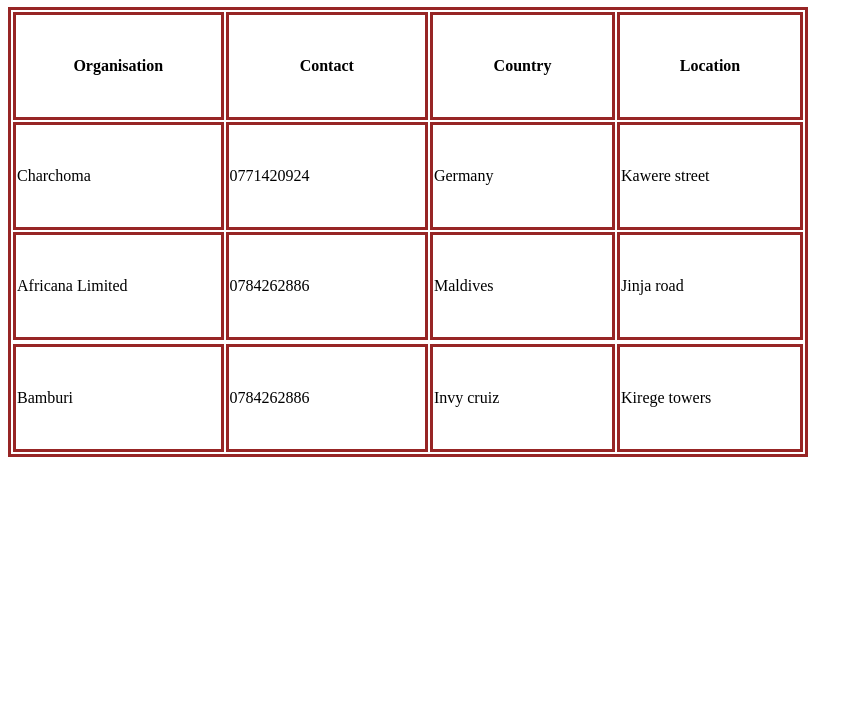
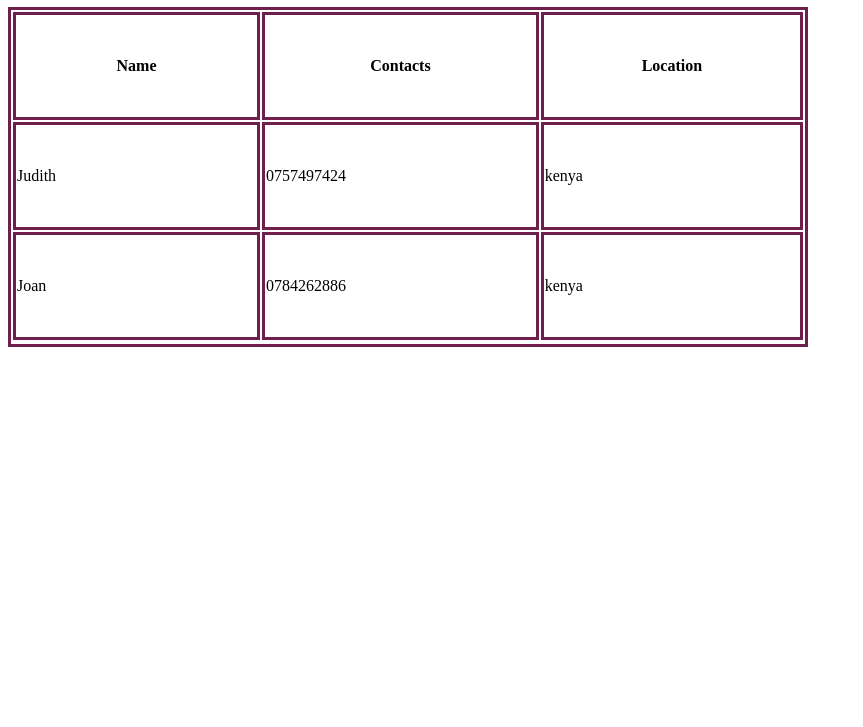
Before and after one commit to judi-ie19/form.a-script, a plain HTML site: page index.html in a window 1280 px wide. Shown: the part 73-800 px from the top of the page, without its empty margins (0-863 px from the left). Drawn offline with Linux system fonts and the light colour scheme.

Commit message:
first commit

```diff
--- a/index.html
+++ b/index.html
@@ -19,30 +19,26 @@
 <body>
     <div>
         <table>
-  <h1>TABLE</h1>
+  <h1>DETAILS</h1>
    <tr>
-        <th>Organisation</th>
-        <th>Contact</th>
-        <th>Country</th>
+
+        <th>Name</th>
+        <th>Contacts</th>
         <th>Location</th>
       </tr>
       <tr>
-        <td>Charchoma</td>
-        <td>0771420924</td>
-        <td>Germany</td>
-        <td>Kawere street</td>
+        <td>Judith</td>
+        <td>0757497424</td>
+        <td>kenya</td>
+
       </tr>
       <tr>
-        <td>Africana Limited</td>
+        <td>Joan</td>
         <td>0784262886</td>
-        <td>Maldives</td>
-        <td>Jinja road</td>
+        <td>kenya</td>
+
         <tr>
-        </tr>
-        <td>Bamburi</td>
-        <td>0784262886</td>
-        <td>Invy cruiz</td>
-        <td>Kirege towers</td>
+
       </tr>
     </table>
     </div>
--- a/style.css
+++ b/style.css
@@ -1,6 +1,11 @@
 table,th,td{
-    border: solid rgb(151, 37, 37);
+    border: solid rgb(112, 30, 75);
     width: 800px;
     height: 100px;
+    align-items: center;
 
 }
+tr, td{
+    justify-content: center;
+
+}
```
